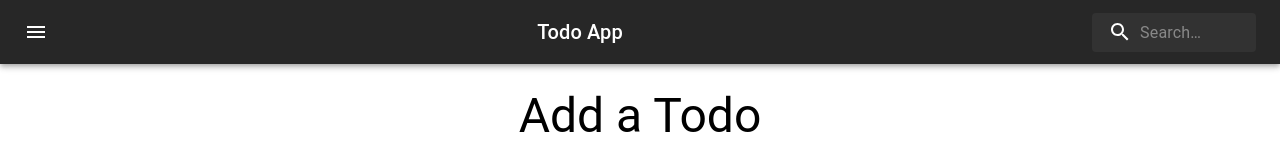
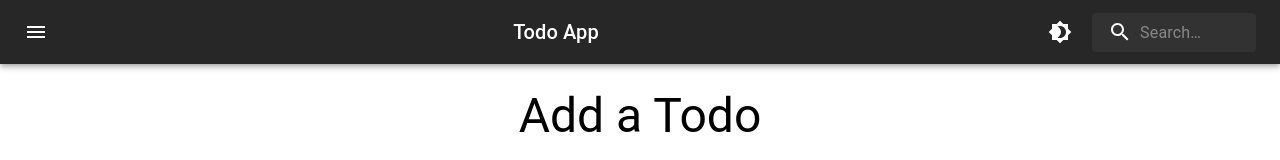
Before and after one commit to ACM-VIT/todo-app, a React (Create React App) app: page / in a window 1280 px wide. Shown: the top 160 px of the page. Built offline with nearby package versions, Linux system fonts and the light colour scheme.

Commit message:
feat(ui): Added theme toggle button

```diff
--- a/src/App.js
+++ b/src/App.js
@@ -1,14 +1,44 @@
-import Navbar from "./components/Navbar/Navbar";
-import TodoForm from "./components/TodoForm/TodoForm";
-import Todos from "./components/Todos/Todos";
-import "./styles/App.css";
+import Navbar from './components/Navbar/Navbar';
+import TodoForm from './components/TodoForm/TodoForm';
+import Todos from './components/Todos/Todos';
+import './styles/App.css';
+import React from "react";
+import { useTheme, ThemeProvider, createTheme } from '@mui/material/styles';
+import ColorModeContext from './context/ColorModeContext';
+function App() {
+  const [mode, setMode] = React.useState('light');
+  const colorMode = React.useMemo(
+    () => ({
+      toggleColorMode: () => {
+        setMode((prevMode) => (prevMode === 'light' ? 'dark' : 'light'));
+      },
+    }),
+    [],
+  );
 
-function App() {
+  const theme = React.useMemo(
+    () =>
+      createTheme({
+        palette: {
+          mode,
+          ...(mode === 'light' ? {
+            /* Add Your color scheme for light theme*/
+          } : {
+            /* Add your color scheme for black theme */
+          })
+        },
+      }),
+    [mode],
+  );
   return (
-    <div className="App">
-      <Navbar />
-      <TodoForm />
-      <Todos />
+    <div className='App'>
+      <ColorModeContext.Provider value={colorMode}>
+        <ThemeProvider theme={theme}>
+          <Navbar />
+          <TodoForm />
+          <Todos />
+        </ThemeProvider>
+      </ColorModeContext.Provider>
     </div>
   );
 }
--- a/src/components/Navbar/Navbar.jsx
+++ b/src/components/Navbar/Navbar.jsx
@@ -9,6 +9,7 @@
 import MenuIcon from "@mui/icons-material/Menu";
 import SearchIcon from "@mui/icons-material/Search";
 import { TodoContext } from "../../context/TodoContext/TodoContext";
+import ThemeToggle from "../ThemeToggle/ThemeToggle";
 
 const Search = styled("div")(({ theme }) => ({
   position: "relative",
@@ -79,6 +80,7 @@
           >
             Todo App
           </Typography>
+          <ThemeToggle />
           <Search>
             <SearchIconWrapper>
               <SearchIcon />
--- /dev/null
+++ b/src/components/ThemeToggle/ThemeToggle.jsx
@@ -0,0 +1,26 @@
+import React from 'react';
+import { useTheme } from '@mui/material/styles';
+import ColorModeContext from '../../context/ColorModeContext';
+import Brightness4Icon from '@mui/icons-material/Brightness4';
+import Brightness7Icon from '@mui/icons-material/Brightness7';
+import IconButton from '@mui/material/IconButton';
+
+const ThemeToggle = () => {
+  const theme = useTheme();
+  const colorMode = React.useContext(ColorModeContext);
+  return (
+    <IconButton
+      size='large'
+      aria-label='show 4 new mails'
+      color='inherit'
+      onClick={colorMode.toggleColorMode}>
+      {theme.palette.mode === 'dark' ? (
+        <Brightness7Icon />
+      ) : (
+        <Brightness4Icon />
+      )}
+    </IconButton>
+  );
+};
+
+export default ThemeToggle;
--- /dev/null
+++ b/src/context/ColorModeContext.js
@@ -0,0 +1,5 @@
+import { createContext } from 'react';
+
+const ColorModeContext = createContext({ toggleColorMode: () => {} });
+
+export default ColorModeContext;
```
